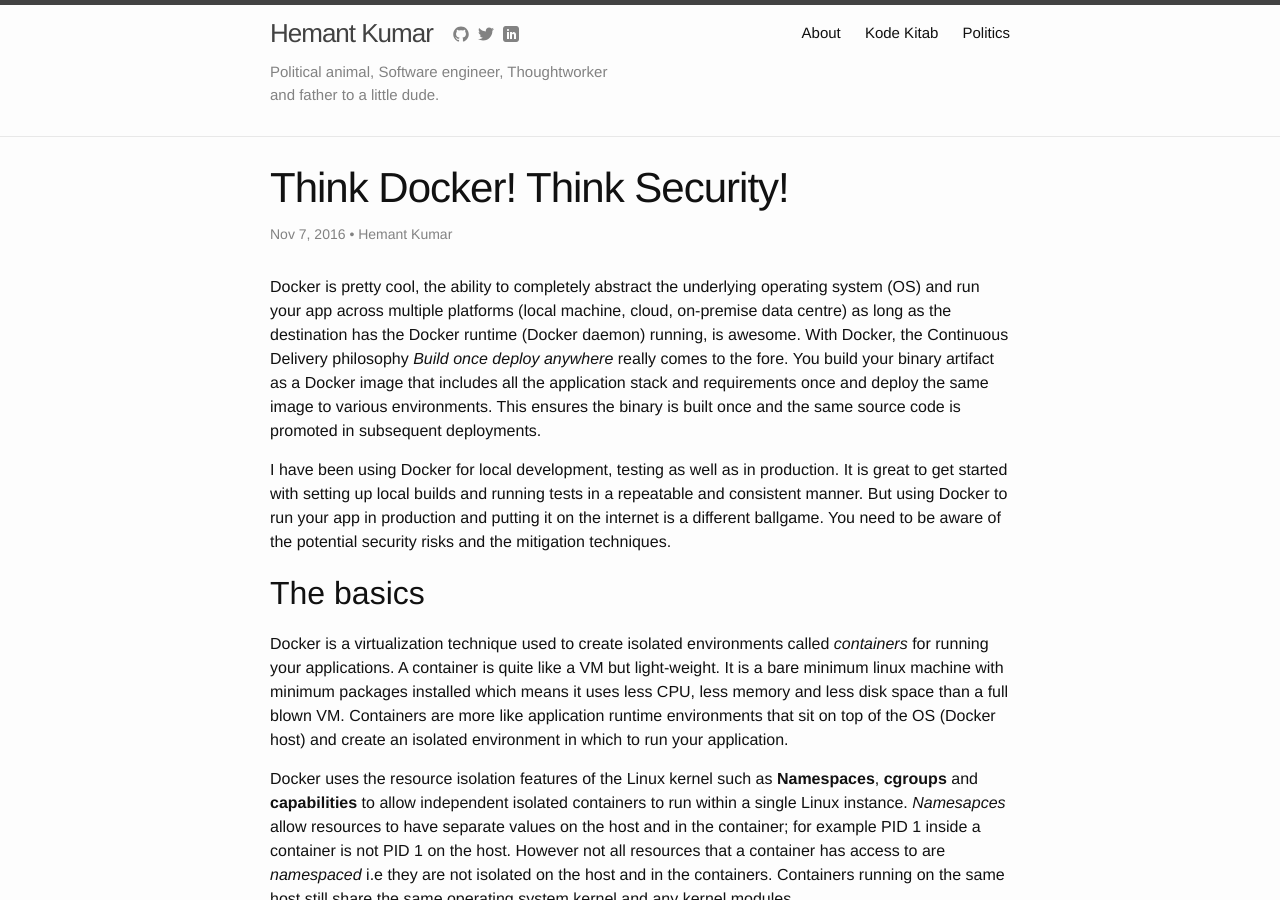
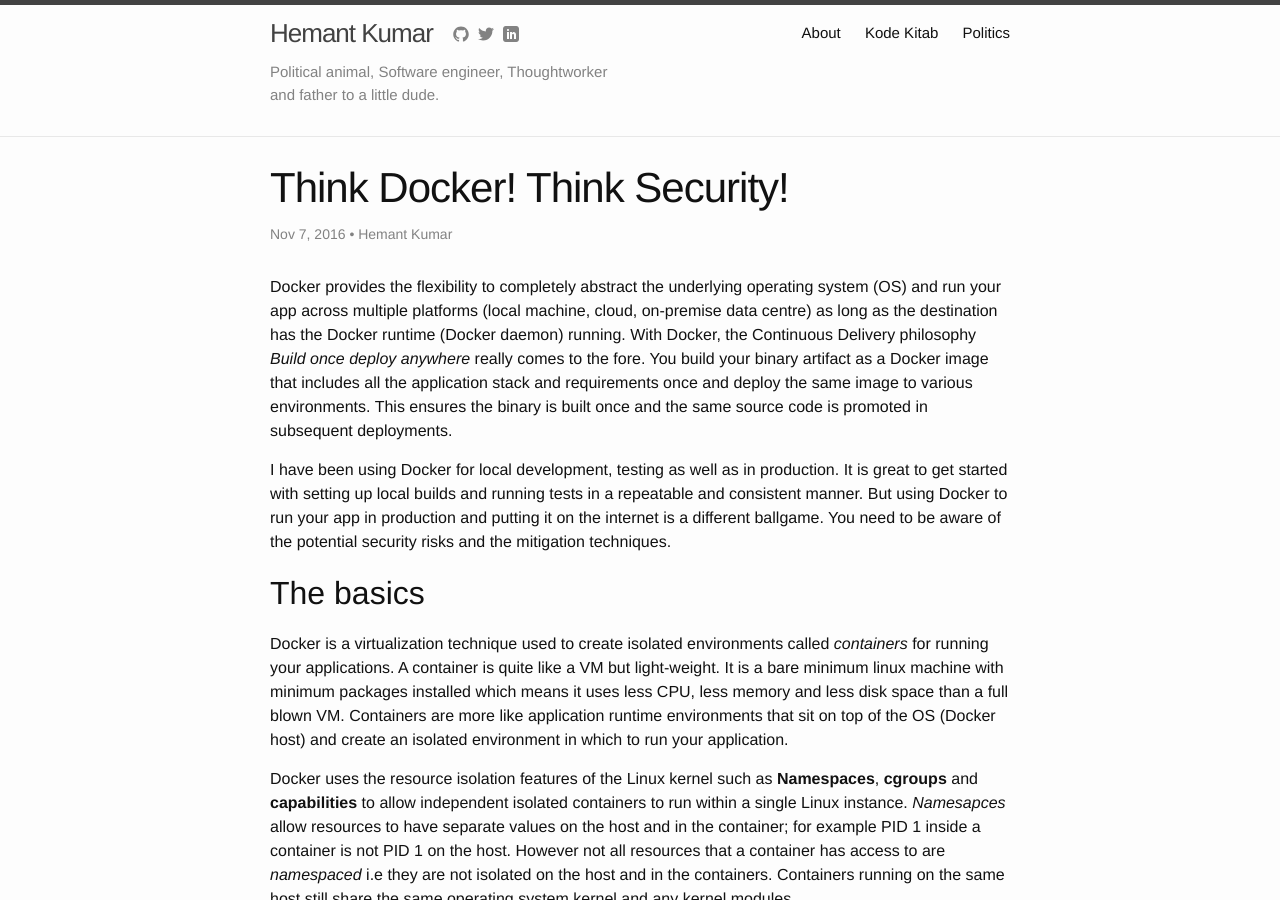
Before and after one commit to hemantksingh/hemantksingh.github.io, a Jekyll site: the page built from _posts/2016-11-07-think-docker-think-security.markdown, in a window 1280 px wide and 900 px high. Built offline with Jekyll 4.4.1, drawn with Linux system fonts in a browser that asks for light colours; comment, search, counter and statistics services are not loaded.

Commit message:
Updates docker post introduction.

```diff
--- a/_posts/2016-11-07-think-docker-think-security.markdown
+++ b/_posts/2016-11-07-think-docker-think-security.markdown
@@ -9,7 +9,7 @@
 modified_time: '2016-11-07T07:23:00.000-08:00'
 ---
 
-Docker is pretty cool, the ability to completely abstract the underlying operating system (OS) and run your app across multiple platforms (local machine, cloud, on-premise data centre) as long as the destination has the Docker runtime (Docker daemon) running, is awesome. With Docker, the Continuous Delivery philosophy *Build once deploy anywhere* really comes to the fore. You build your binary artifact as a Docker image that includes all the application stack and requirements once and deploy the same image to various environments. This ensures the binary is built once and the same source code is promoted in subsequent deployments.
+Docker provides the flexibility to completely abstract the underlying operating system (OS) and run your app across multiple platforms (local machine, cloud, on-premise data centre) as long as the destination has the Docker runtime (Docker daemon) running. With Docker, the Continuous Delivery philosophy *Build once deploy anywhere* really comes to the fore. You build your binary artifact as a Docker image that includes all the application stack and requirements once and deploy the same image to various environments. This ensures the binary is built once and the same source code is promoted in subsequent deployments.
 
 I have been using Docker for local development, testing as well as in production. It is great to get started with setting up local builds and running tests in a repeatable and consistent manner. But using Docker to run your app in production and putting it on the internet is a different ballgame. You need to be aware of the potential security risks and the mitigation techniques.
 
```
